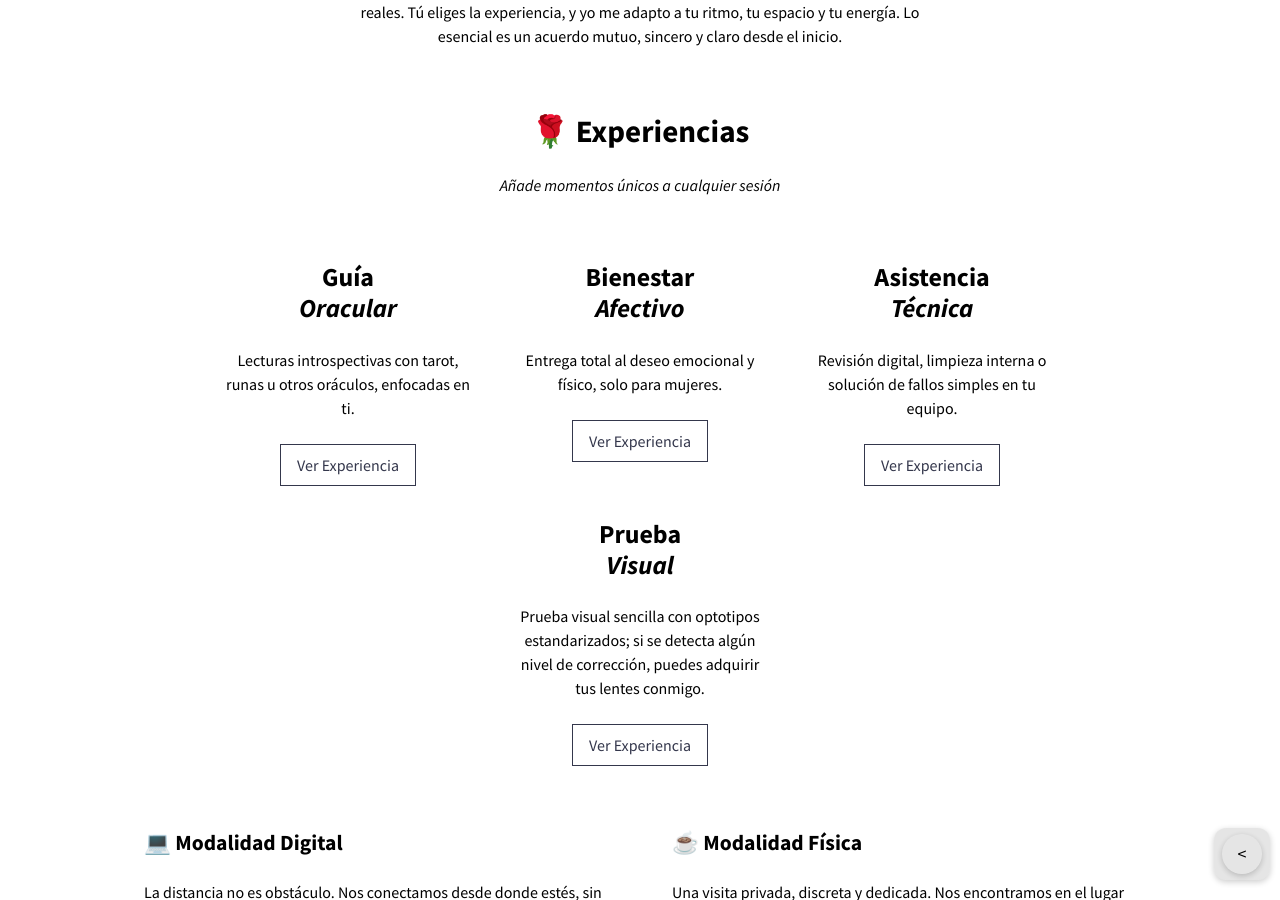
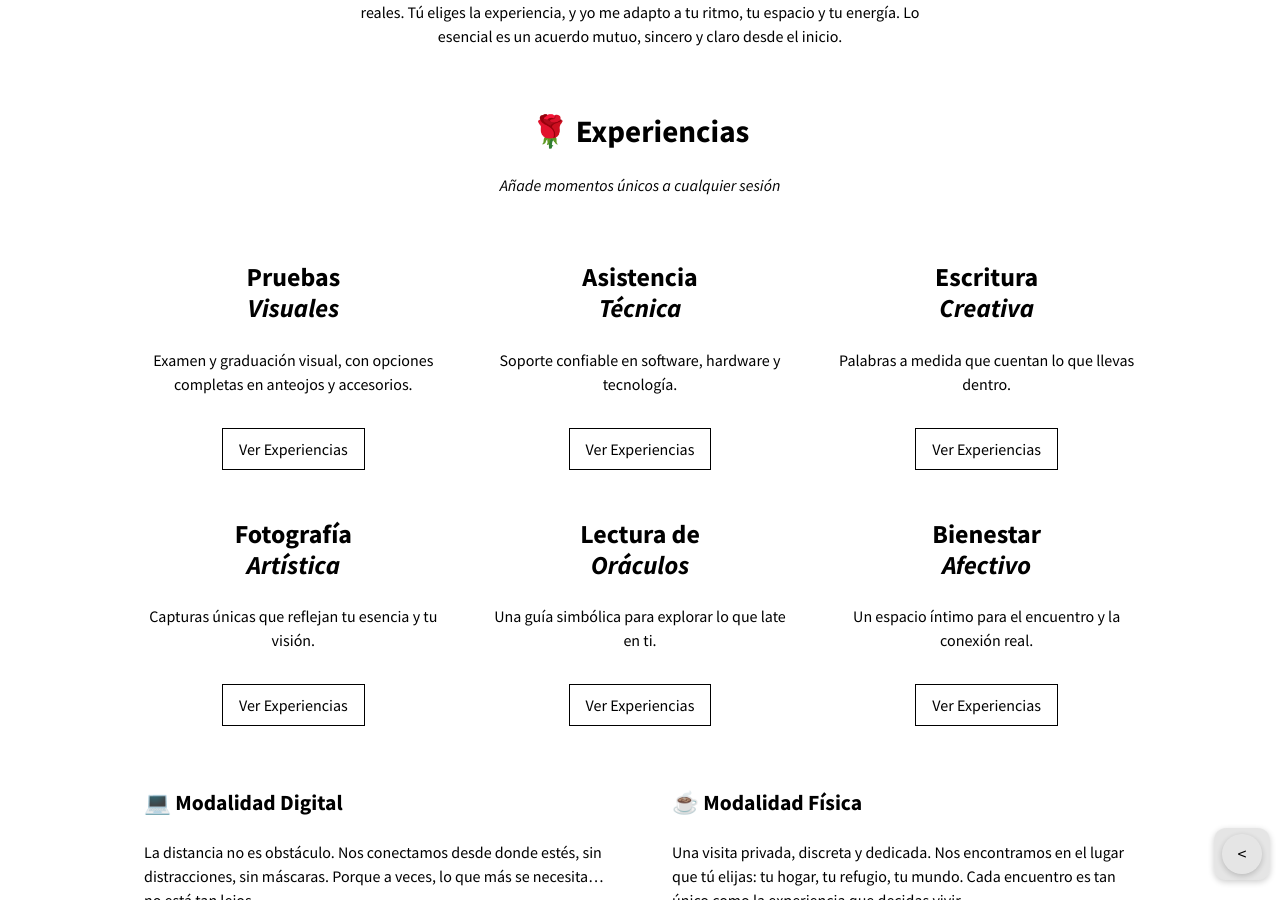
Before and after one commit to KajiiNarumi/iasuarezv, a Jekyll site: the page built from experiencias.md, in a window 1280 px wide and 900 px high, scrolled down 554 px. Built offline with Jekyll 4.4.1, drawn with Linux system fonts in a browser that asks for light colours; nearby versions of some CDN libraries.

Commit message:
Update experiencias.md

```diff
--- a/experiencias.md
+++ b/experiencias.md
@@ -10,46 +10,119 @@ entries_layout: list
   <h1 style="text-align: center;">Catálogo de experiencias</h1>
   <div style="margin-top: 2rem;"></div>
   <p style="text-align: center; font-style: italic;">Servicios personalizados y conexión real, estés donde estés.</p>
-<div style="margin-top: 4rem;"></div>
+  <div style="margin-top: 4rem;"></div>
   <p style="text-align: center; max-width: 600px; margin: 0 auto;">
     Cada encuentro, ya sea físico o digital, es único. No trabajo con moldes, sino con personas reales.
     Tú eliges la experiencia, y yo me adapto a tu ritmo, tu espacio y tu energía.
     Lo esencial es un acuerdo mutuo, sincero y claro desde el inicio.
   </p>
-<div style="margin-top: 4rem;"></div>
+
+  <div style="margin-top: 4rem;"></div>
   <h2 style="text-align: center; margin-top: 2rem;">🌹 Experiencias</h2>
   <p style="text-align: center; font-style: italic;">Añade momentos únicos a cualquier sesión</p>
-<div style="margin-top: 4rem;"></div>
-  <div style="display: flex; flex-wrap: wrap; justify-content: center; gap: 2rem; margin-top: 2rem;">
+  <div style="margin-top: 4rem;"></div>
 
-    <div style="max-width: 260px; text-align: center;">
-      <h3>Guía<br><span style="font-style: italic;">Oracular</span></h3>
-      <p>Lecturas introspectivas con tarot, runas u otros oráculos, enfocadas en ti.</p>
-      <a href="#" style="display: inline-block; padding: 0.5rem 1rem; border: 1px solid currentColor; text-decoration: none;">Ver Experiencia</a>
+  <!-- 📌 Experiencias en 2 columnas -->
+  <div style="display: grid; grid-template-columns: repeat(auto-fit, minmax(280px, 1fr)); gap: 3rem;">
+
+    <!-- Pruebas Visuales -->
+    <div style="text-align: center;">
+      <h3>Pruebas<br><span style="font-style: italic;">Visuales</span></h3>
+      <p>Examen y graduación visual, con opciones completas en anteojos y accesorios.</p>
+      <details>
+        <summary style="cursor: pointer; display: inline-block; padding: 0.5rem 1rem; border: 1px solid currentColor; margin-top: 0.5rem;">Ver Experiencias</summary>
+        <ul style="text-align: left; margin-top: 1rem;">
+          <li>Examen de la vista con optotipos</li>
+          <li>Graduación de lentes</li>
+          <li>Venta de anteojos</li>
+          <li>Mantenimiento de anteojos</li>
+          <li>Venta de accesorios</li>
+        </ul>
+      </details>
     </div>
 
-    <div style="max-width: 260px; text-align: center;">
-      <h3>Bienestar<br><span style="font-style: italic;">Afectivo</span></h3>
-      <p>Entrega total al deseo emocional y físico, solo para mujeres.</p>
-      <a href="#" style="display: inline-block; padding: 0.5rem 1rem; border: 1px solid currentColor; text-decoration: none;">Ver Experiencia</a>
+    <!-- Asistencia Técnica -->
+    <div style="text-align: center;">
+      <h3>Asistencia<br><span style="font-style: italic;">Técnica</span></h3>
+      <p>Soporte confiable en software, hardware y tecnología.</p>
+      <details>
+        <summary style="cursor: pointer; display: inline-block; padding: 0.5rem 1rem; border: 1px solid currentColor; margin-top: 0.5rem;">Ver Experiencias</summary>
+        <ul style="text-align: left; margin-top: 1rem;">
+          <li>Análisis y diagnóstico</li>
+          <li>Mantenimiento físico y lógico</li>
+          <li>Armado de equipos</li>
+          <li>Ponencias de software libre</li>
+        </ul>
+      </details>
     </div>
 
-    <div style="max-width: 260px; text-align: center;">
-      <h3>Asistencia<br><span style="font-style: italic;">Técnica</span></h3>
-      <p>Revisión digital, limpieza interna o solución de fallos simples en tu equipo.</p>
-      <a href="#" style="display: inline-block; padding: 0.5rem 1rem; border: 1px solid currentColor; text-decoration: none;">Ver Experiencia</a>
+    <!-- Escritura -->
+    <div style="text-align: center;">
+      <h3>Escritura<br><span style="font-style: italic;">Creativa</span></h3>
+      <p>Palabras a medida que cuentan lo que llevas dentro.</p>
+      <details>
+        <summary style="cursor: pointer; display: inline-block; padding: 0.5rem 1rem; border: 1px solid currentColor; margin-top: 0.5rem;">Ver Experiencias</summary>
+        <ul style="text-align: left; margin-top: 1rem;">
+          <li>Relatos a medida</li>
+          <li>Microficciones</li>
+          <li>Reflexiones</li>
+          <li>Escritos espirituales o devocionales</li>
+        </ul>
+      </details>
     </div>
 
-    <div style="max-width: 260px; text-align: center;">
-      <h3>Prueba<br><span style="font-style: italic;">Visual</span></h3>
-      <p>Prueba visual sencilla con optotipos estandarizados; si se detecta algún nivel de corrección, puedes adquirir tus lentes conmigo.</p>
-      <a href="#" style="display: inline-block; padding: 0.5rem 1rem; border: 1px solid currentColor; text-decoration: none;">Ver Experiencia</a>
+    <!-- Fotografía -->
+    <div style="text-align: center;">
+      <h3>Fotografía<br><span style="font-style: italic;">Artística</span></h3>
+      <p>Capturas únicas que reflejan tu esencia y tu visión.</p>
+      <details>
+        <summary style="cursor: pointer; display: inline-block; padding: 0.5rem 1rem; border: 1px solid currentColor; margin-top: 0.5rem;">Ver Experiencias</summary>
+        <ul style="text-align: left; margin-top: 1rem;">
+          <li>Retrato personal y artístico</li>
+          <li>Fotografía conceptual</li>
+          <li>Proyectos personalizados</li>
+        </ul>
+      </details>
+    </div>
+
+    <!-- Lectura de Oráculos -->
+    <div style="text-align: center;">
+      <h3>Lectura de<br><span style="font-style: italic;">Oráculos</span></h3>
+      <p>Una guía simbólica para explorar lo que late en ti.</p>
+      <details>
+        <summary style="cursor: pointer; display: inline-block; padding: 0.5rem 1rem; border: 1px solid currentColor; margin-top: 0.5rem;">Ver Experiencias</summary>
+        <ul style="text-align: left; margin-top: 1rem;">
+          <li>Tarot</li>
+          <li>Runas</li>
+          <li>Póker</li>
+          <li>Lenormand</li>
+          <li>Lectura mixta</li>
+          <li>Cursos, pláticas y talleres</li>
+        </ul>
+      </details>
+    </div>
+
+    <!-- Bienestar Afectivo -->
+    <div style="text-align: center;">
+      <h3>Bienestar<br><span style="font-style: italic;">Afectivo</span></h3>
+      <p>Un espacio íntimo para el encuentro y la conexión real.</p>
+      <details>
+        <summary style="cursor: pointer; display: inline-block; padding: 0.5rem 1rem; border: 1px solid currentColor; margin-top: 0.5rem;">Ver Experiencias</summary>
+        <ul style="text-align: left; margin-top: 1rem;">
+          <li>Compañía presencial</li>
+          <li>Disponibilidad afectiva</li>
+          <li>Masaje relajante y sensitivo</li>
+          <li>Experiencias privadas exclusivas</li>
+        </ul>
+      </details>
     </div>
 
   </div>
-<div style="margin-bottom: 4rem;"></div>
+
+  <div style="margin-bottom: 4rem;"></div>
+
+  <!-- Modalidades -->
   <div style="display: flex; flex-wrap: wrap; justify-content: center; gap: 4rem; margin-top: 3rem;">
-
     <div style="flex: 1 1 300px; max-width: 500px;">
       <h4>💻 Modalidad Digital</h4>
       <p>La distancia no es obstáculo. Nos conectamos desde donde estés, sin distracciones, sin máscaras. Porque a veces, lo que más se necesita… no está tan lejos.</p>
@@ -67,7 +140,6 @@ entries_layout: list
       <p><strong>Bloque de 1, 4, 10 y 48 horas</strong> (Dependiendo la Experiencia)</p>
       <p>Lugar a convenir.</p>
     </div>
-
   </div>
 
   <div style="margin-top: 2rem;">
```
